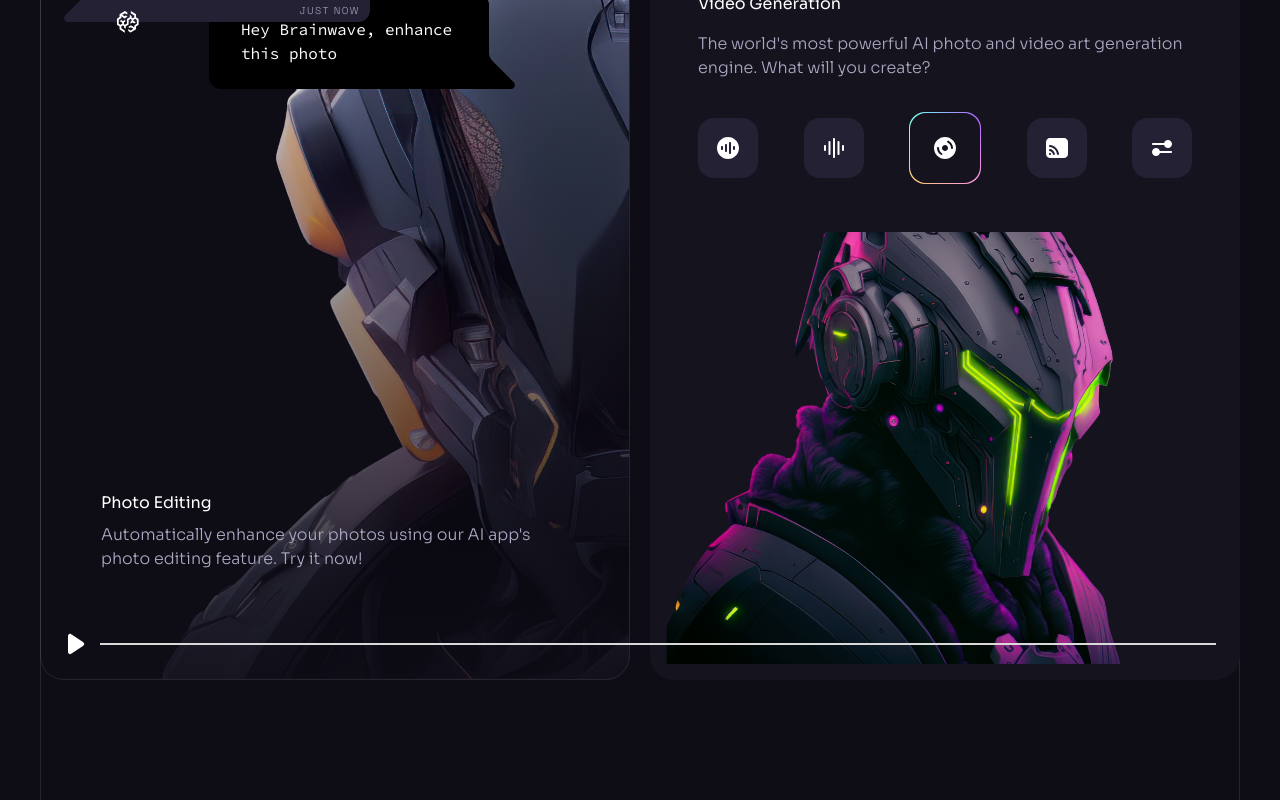
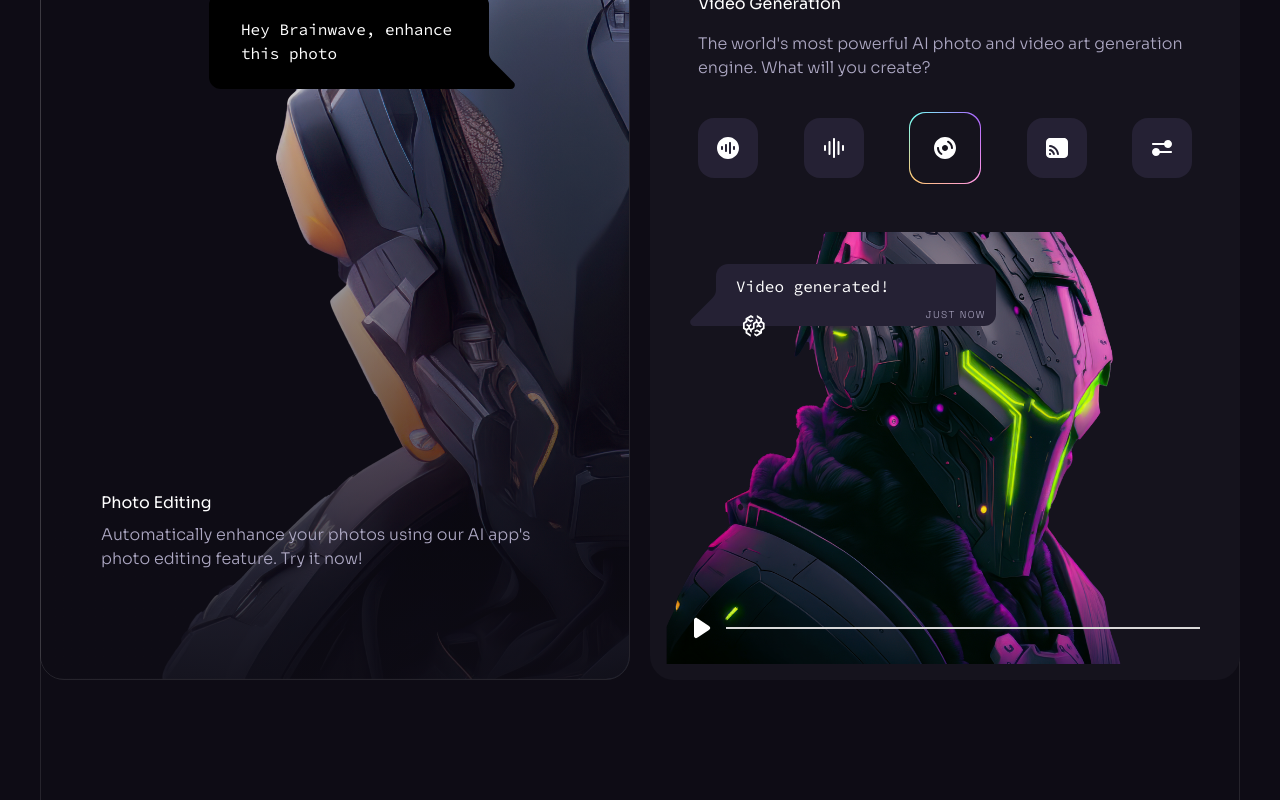
Before and after one commit to ahteshamsalamatansari/sass-ui-react, a React (Vite) app: page / in a window 1280 px wide. Shown: the part 4512-5312 px from the top of the page. Built offline with nearby package versions, Linux system fonts and the light colour scheme.

Commit message:
Third Box Working

```diff
--- a/src/components/Services.jsx
+++ b/src/components/Services.jsx
@@ -97,7 +97,7 @@ const Services = () => {
                   ))}
                 </ul>
               </div>
-              <div>
+              <div className="relative">
                 <img src={service3} width={520} height={400} alt="Scary Robot" className="w-full h-full object-cover" />
                 <VideoChatMessage/>
                 <VideoBar/>
```
